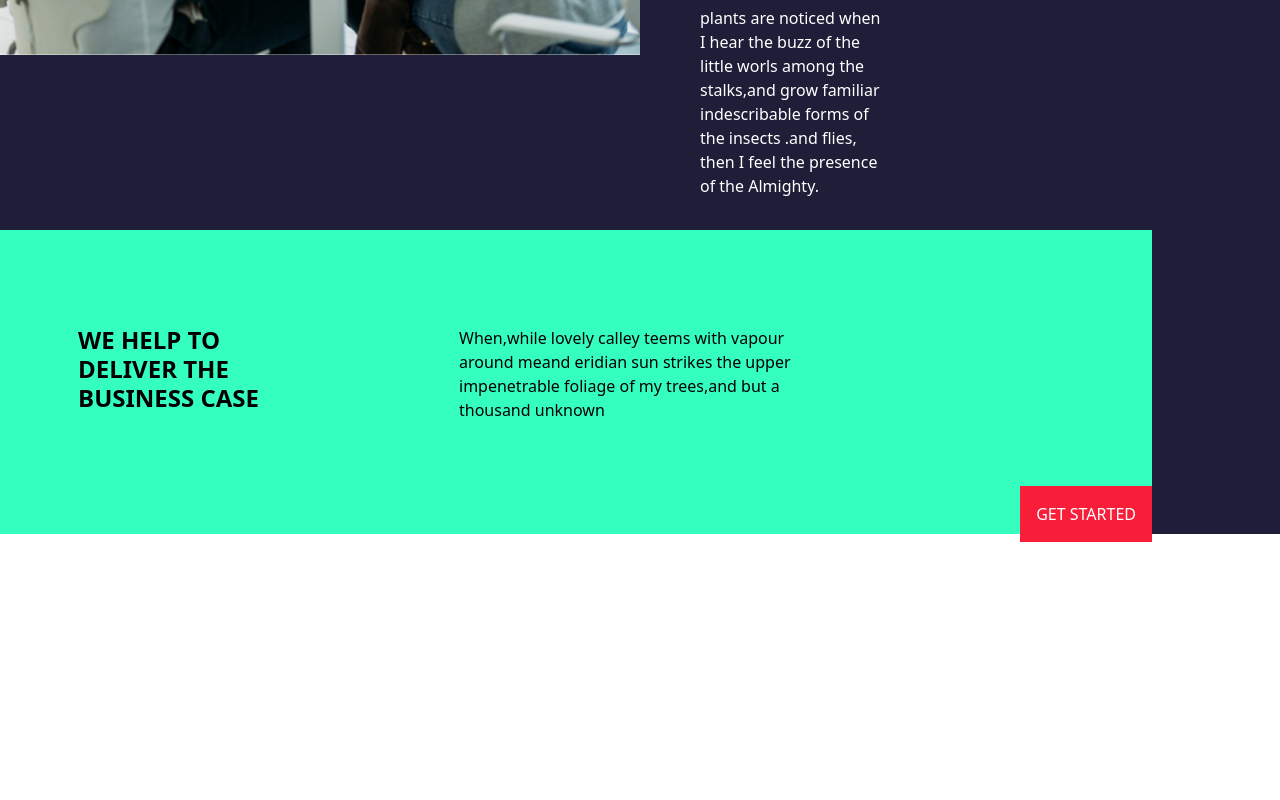
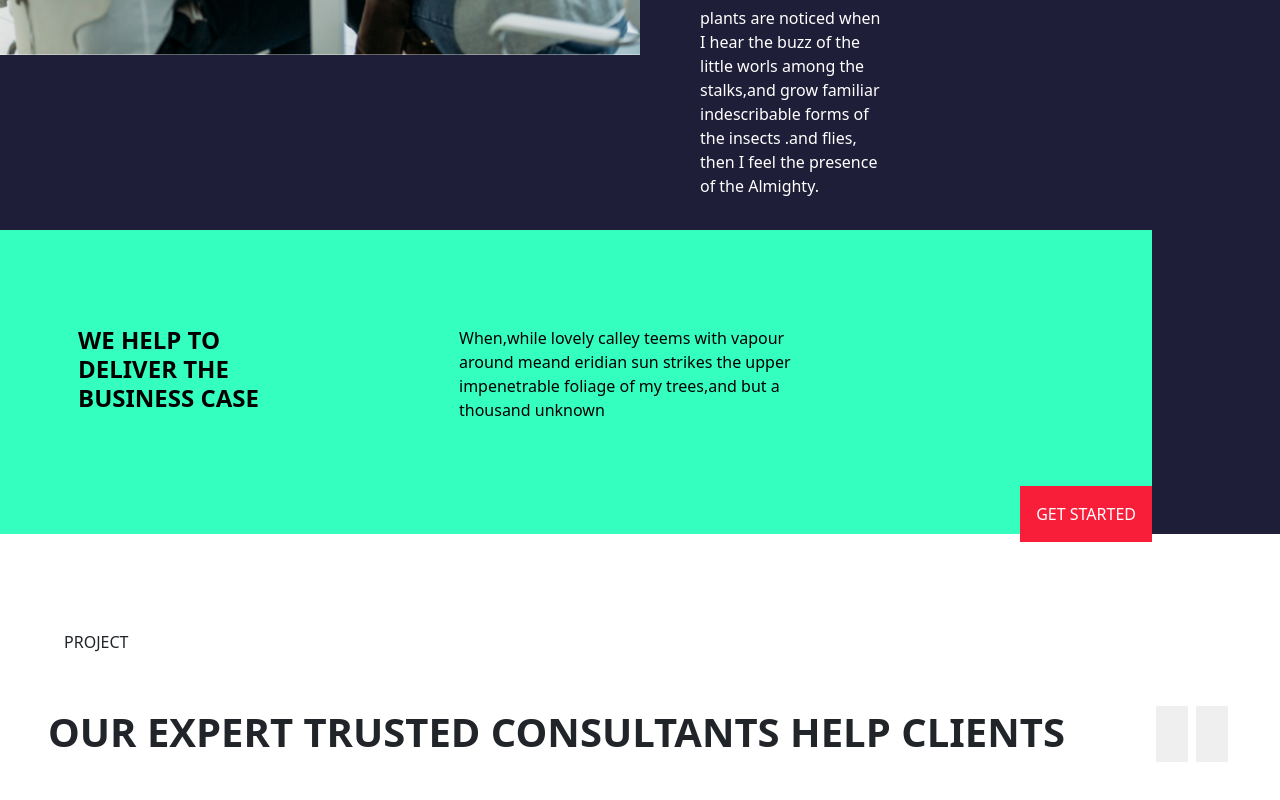
Before and after one commit to CatalanoLorenzo/proj-html-vuejs, a Vue app: page / in a window 1280 px wide. Shown: the part 2155-2955 px from the top of the page. Before the commit the page ends 2697 px from the top, so only its background shows below. Built offline with nearby package versions, Linux system fonts and the light colour scheme.

Commit message:
add section project

```diff
--- a/src/components/PageMain.vue
+++ b/src/components/PageMain.vue
@@ -1,10 +1,12 @@
 <script>
 import AboutMenu from '../data/AboutMenu'
+import ImgCarousel from '../data/imgcarousel'
 export default {
     name: 'PageMain',
     data() {
         return {
             dataAboutMenu: AboutMenu,
+            dataImgCarousel: ImgCarousel,
         }
     },
 }
@@ -82,7 +84,27 @@ export default {
                 <button class=" position-absolute border-0 p-3">GET STARTED</button>
             </div>
         </section>
-        <section class="projects"></section>
+        <section class="projects p-5 m-0">
+            <div class="b_title d-flex align-items-center py-5">
+                <div class="decoration_line"></div>
+                <span class="px-3">PROJECT</span>
+            </div>
+            <div class="title d-flex justify-content-between">
+                <span class="fs-1"><strong>OUR EXPERT TRUSTED CONSULTANTS HELP CLIENTS</strong></span>
+                <div class="button">
+                    <button class="button_left border-0 p-3 m-1">
+                        <svg xmlns="http://www.w3.org/2000/svg" viewBox="0 0 512 512"><!--! Font Awesome Pro 6.4.0 by @fontawesome - https://fontawesome.com License - https://fontawesome.com/license (Commercial License) Copyright 2023 Fonticons, Inc. --><path d="M9.4 233.4c-12.5 12.5-12.5 32.8 0 45.3l128 128c12.5 12.5 32.8 12.5 45.3 0s12.5-32.8 0-45.3L109.3 288 480 288c17.7 0 32-14.3 32-32s-14.3-32-32-32l-370.7 0 73.4-73.4c12.5-12.5 12.5-32.8 0-45.3s-32.8-12.5-45.3 0l-128 128z"/></svg>
+                    </button>
+                    <button class="button_right border-0 p-3 m-1">
+                        <svg xmlns="http://www.w3.org/2000/svg" viewBox="0 0 512 512"><!--! Font Awesome Pro 6.4.0 by @fontawesome - https://fontawesome.com License - https://fontawesome.com/license (Commercial License) Copyright 2023 Fonticons, Inc. --><path d="M502.6 278.6c12.5-12.5 12.5-32.8 0-45.3l-128-128c-12.5-12.5-32.8-12.5-45.3 0s-12.5 32.8 0 45.3L402.7 224 32 224c-17.7 0-32 14.3-32 32s14.3 32 32 32l370.7 0-73.4 73.4c-12.5 12.5-12.5 32.8 0 45.3s32.8 12.5 45.3 0l128-128z"/></svg>
+                    </button>
+                </div>
+
+            </div>
+            <div class="carousel">
+                <img src="../assets/img/" :alt="img.title" v-for="img in dataImgCarousel">
+            </div>
+        </section>
         <section class="services"></section>
         <section class="blog"></section>
     </main>
```
